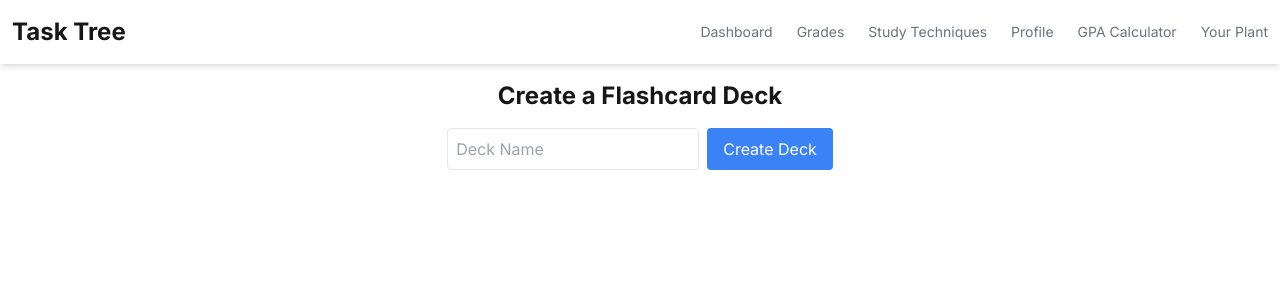
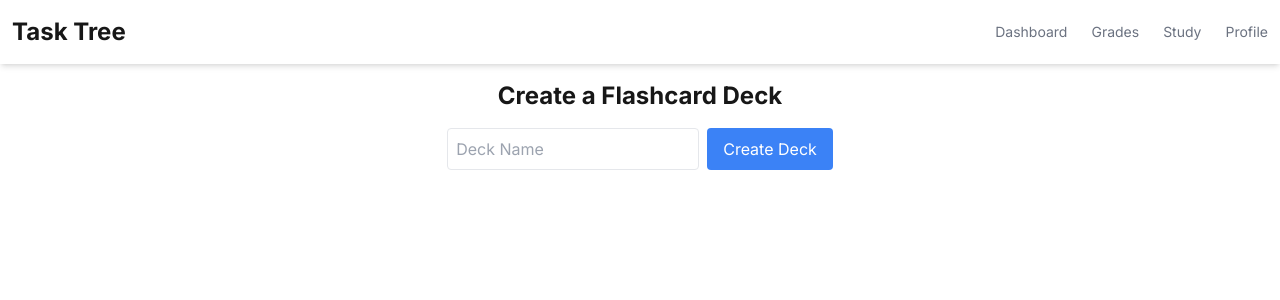
Before and after one commit to GDSC-Blink/Task-Tree, a Next.js app: page /flashcard in a window 1280 px wide. Shown: the top 300 px of the page. Built offline with nearby package versions, Linux system fonts and the light colour scheme.

Commit message:
removed plant and GPA calculator

```diff
--- a/components/Navbar.tsx
+++ b/components/Navbar.tsx
@@ -28,22 +28,12 @@ const Navbar = () => {
         </li>
         <li>
           <Link href="/study-techniques" className={linkClasses("/study-techniques")}>
-            Study Techniques
+            Study
           </Link>
         </li>
         <li>
           <Link href="/profile" className={linkClasses("/profile")}>
             Profile
-          </Link>
-        </li>
-        <li>
-          <Link href="/gpa-calculator" className={linkClasses("/gpa-calculator")}>
-            GPA Calculator
-          </Link>
-        </li>
-        <li>
-          <Link href="/plant" className={linkClasses("/plant")}>
-            Your Plant
           </Link>
         </li>
       </ul>
```
